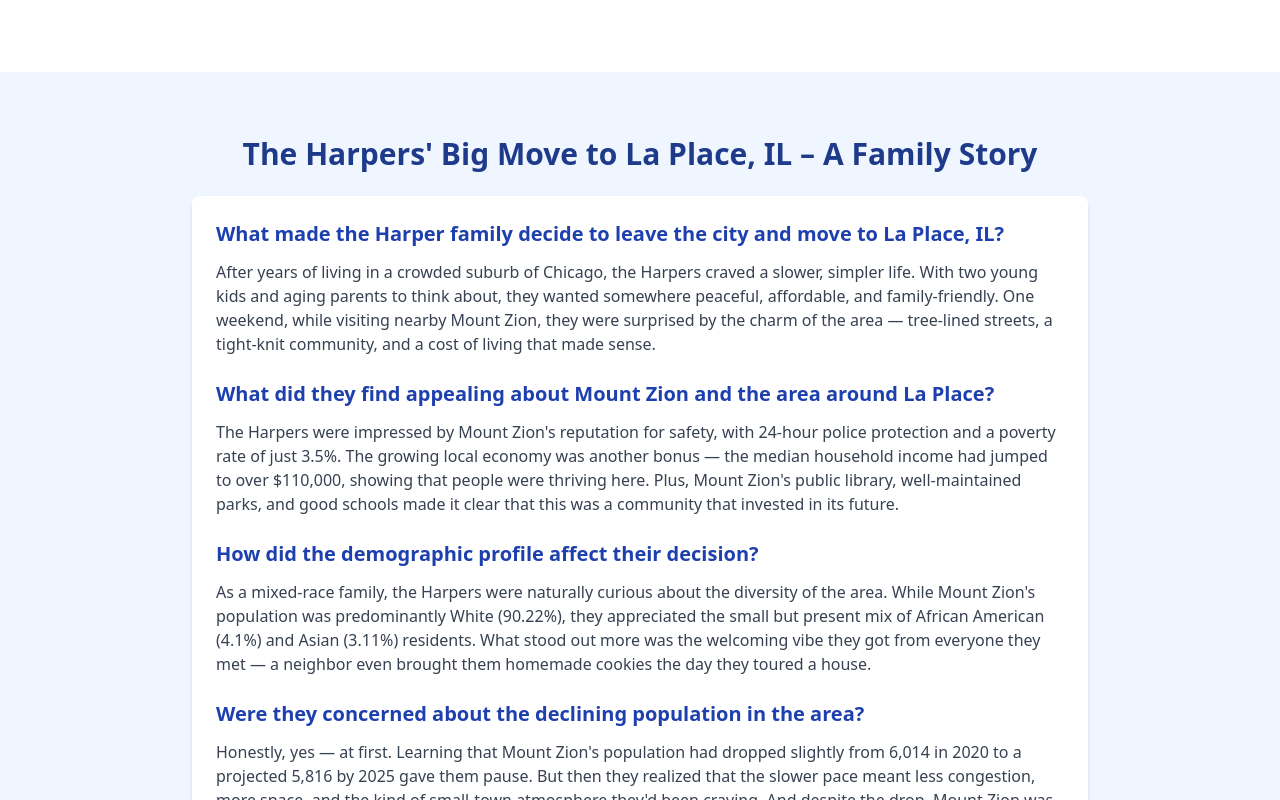
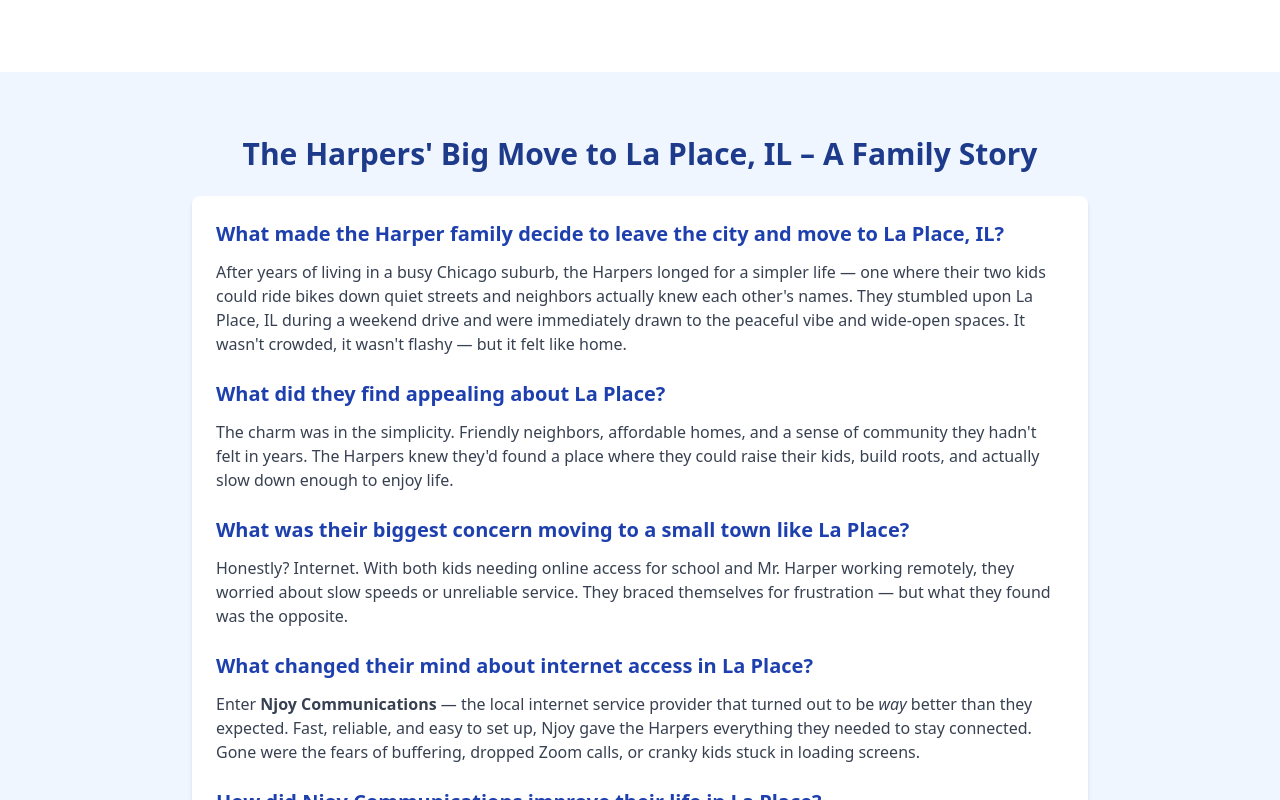
Before and after one commit to MrRich70/shareable-sites-galaxy, a React (Vite) app: page /la-place-il-internet-service-provider in a window 1280 px wide. Both pictures are taken after a click on the button "Read more". Shown: the part 2563-3363 px from the top of the page. Built offline with nearby package versions, Linux system fonts and the light colour scheme.

Commit message:
Update FamilyStorySection content
Updates the content of the FamilyStorySection to focus on La Place, IL and Njoy Communications.

```diff
--- a/src/components/laplace/FamilyStorySection.tsx
+++ b/src/components/laplace/FamilyStorySection.tsx
@@ -20,7 +20,7 @@ const FamilyStorySection = () => {
               What made the Harper family decide to leave the city and move to La Place, IL?
             </h3>
             <p className="text-gray-700">
-              After years of living in a crowded suburb of Chicago, the Harpers craved a slower, simpler life. With two young kids and aging parents to think about, they wanted somewhere peaceful, affordable, and family-friendly. One weekend, while visiting nearby Mount Zion, they were surprised by the charm of the area — tree-lined streets, a tight-knit community, and a cost of living that made sense.
+              After years of living in a busy Chicago suburb, the Harpers longed for a simpler life — one where their two kids could ride bikes down quiet streets and neighbors actually knew each other's names. They stumbled upon La Place, IL during a weekend drive and were immediately drawn to the peaceful vibe and wide-open spaces. It wasn't crowded, it wasn't flashy — but it felt like home.
             </p>
           </div>
 
@@ -29,46 +29,48 @@ const FamilyStorySection = () => {
               <div className="space-y-6">
                 <div>
                   <h3 className="text-xl font-semibold text-blue-800 mb-3">
-                    What did they find appealing about Mount Zion and the area around La Place?
+                    What did they find appealing about La Place?
                   </h3>
                   <p className="text-gray-700">
-                    The Harpers were impressed by Mount Zion's reputation for safety, with 24-hour police protection and a poverty rate of just 3.5%. The growing local economy was another bonus — the median household income had jumped to over $110,000, showing that people were thriving here. Plus, Mount Zion's public library, well-maintained parks, and good schools made it clear that this was a community that invested in its future.
+                    The charm was in the simplicity. Friendly neighbors, affordable homes, and a sense of community they hadn't felt in years. The Harpers knew they'd found a place where they could raise their kids, build roots, and actually slow down enough to enjoy life.
                   </p>
                 </div>
 
                 <div>
                   <h3 className="text-xl font-semibold text-blue-800 mb-3">
-                    How did the demographic profile affect their decision?
+                    What was their biggest concern moving to a small town like La Place?
                   </h3>
                   <p className="text-gray-700">
-                    As a mixed-race family, the Harpers were naturally curious about the diversity of the area. While Mount Zion's population was predominantly White (90.22%), they appreciated the small but present mix of African American (4.1%) and Asian (3.11%) residents. What stood out more was the welcoming vibe they got from everyone they met — a neighbor even brought them homemade cookies the day they toured a house.
+                    Honestly? Internet. With both kids needing online access for school and Mr. Harper working remotely, they worried about slow speeds or unreliable service. They braced themselves for frustration — but what they found was the opposite.
                   </p>
                 </div>
 
                 <div>
                   <h3 className="text-xl font-semibold text-blue-800 mb-3">
-                    Were they concerned about the declining population in the area?
+                    What changed their mind about internet access in La Place?
                   </h3>
                   <p className="text-gray-700">
-                    Honestly, yes — at first. Learning that Mount Zion's population had dropped slightly from 6,014 in 2020 to a projected 5,816 by 2025 gave them pause. But then they realized that the slower pace meant less congestion, more space, and the kind of small-town atmosphere they'd been craving. And despite the drop, Mount Zion was still ranked 304th out of 1,445 cities in Illinois — not bad for a village its size.
+                    Enter <strong>Njoy Communications</strong> — the local internet service provider that turned out to be <em>way</em> better than they expected. Fast, reliable, and easy to set up, Njoy gave the Harpers everything they needed to stay connected. Gone were the fears of buffering, dropped Zoom calls, or cranky kids stuck in loading screens.
                   </p>
                 </div>
 
                 <div>
                   <h3 className="text-xl font-semibold text-blue-800 mb-3">
-                    What was their favorite discovery after settling in?
+                    How did Njoy Communications improve their life in La Place?
                   </h3>
                   <p className="text-gray-700">
-                    Surprisingly, it was the little things. The kids loved getting library cards from Mount Zion's library, and Saturday mornings turned into family trips to the local diner — where everyone knew their names by week three. The Harpers found themselves hosting backyard BBQs with neighbors, the kind they only dreamed about in the city. And with two local banks, solid municipal services, and waste disposal sorted, they realized that life here was not only simpler — it was better.
+                    It honestly made all the difference. Movie nights became a family tradition — streaming new releases in perfect HD without a single glitch. The kids jumped into online classes, gaming tournaments, and virtual hangouts with friends like they'd never left the city.
+                    <br /><br />
+                    Mr. Harper was able to grow his remote consulting business, hosting client meetings over video calls that were crisp and clear. Mrs. Harper reconnected with family across the country — video chatting daily without a hiccup. On weekends, they'd stream music on the porch, laughing about how they'd worried about country internet.
                   </p>
                 </div>
 
                 <div>
                   <h3 className="text-xl font-semibold text-blue-800 mb-3">
-                    Would they recommend La Place and Mount Zion to other families looking to relocate?
+                    Looking back, would they recommend La Place to other families?
                   </h3>
                   <p className="text-gray-700">
-                    Absolutely. "It's not about finding a perfect place," Mr. Harper says, "It's about finding the right place for your family. And for us, that's La Place — with Mount Zion right next door."
+                    "Absolutely," Mr. Harper says. "La Place gave us the peace and space we needed — and <strong>Njoy Communications</strong> gave us the connection to the world we didn't want to lose. It's the best of both worlds, and honestly… we're happier here than we ever were in the city."
                   </p>
                 </div>
               </div>
```
